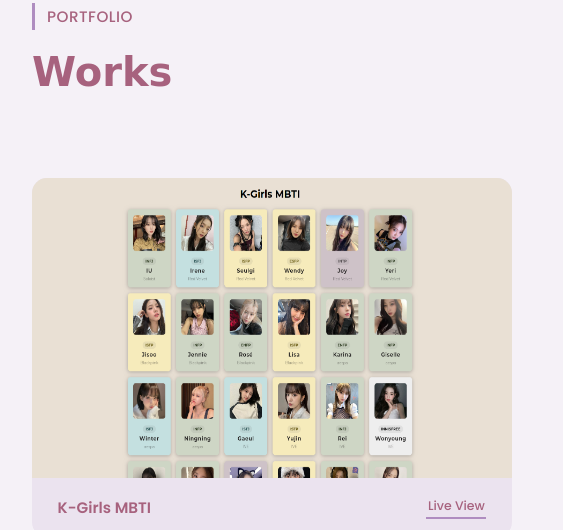
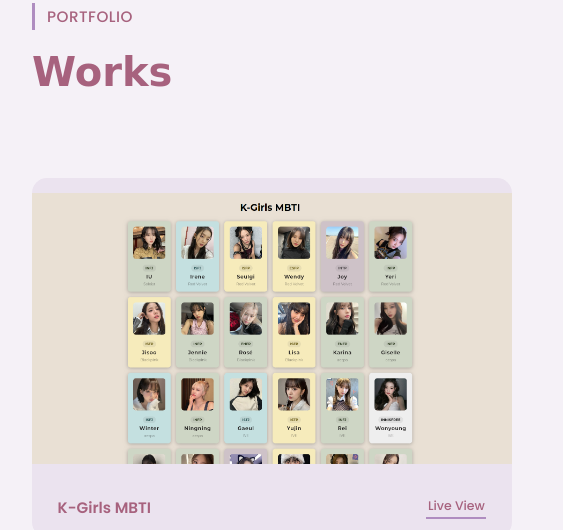
Before and after one commit to mariemacapagal/mariemacapagal.github.io, a plain HTML site: page index.html in a window 1280 px wide. Shown: the part 2782-3312 px from the top of the page, 120-683 px from the left. Drawn offline with nearby package versions, Linux system fonts and the light colour scheme; a web font is replaced by a local one.

Commit message:
Update style.css

```diff
--- a/css/style.css
+++ b/css/style.css
@@ -646,11 +646,12 @@ body.open .hamburger .bar:last-child {
   display: flex;
   align-items: center;
   justify-content: center;
+  object-fit: contain;
 }
 
 .prt-image img {
   width: 105%;
-  height: 100%
+
 }
 
 .prt-desc {
```
